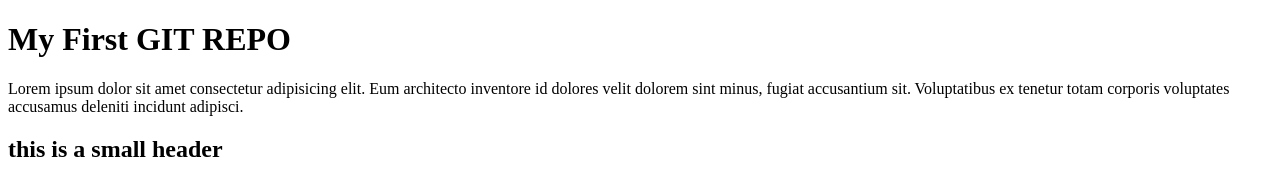
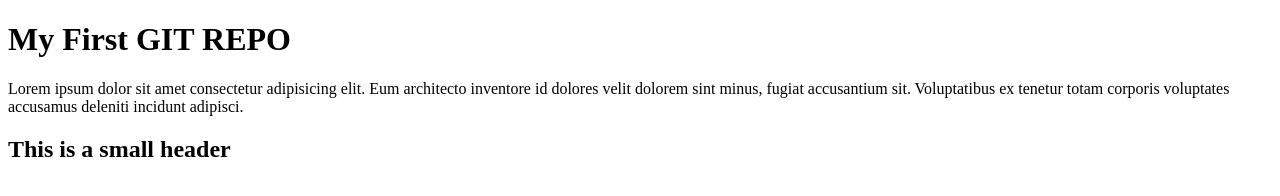
Before and after one commit to Senesh-Manuka-Sandaruwan/wdos-oct-one, a plain HTML site: page index.html in a window 1280 px wide. Drawn offline with Linux system fonts and the light colour scheme.

```diff
--- a/index.html
+++ b/index.html
@@ -9,6 +9,6 @@
 <body>
     <h1>My First GIT REPO</h1>
     <p1>Lorem ipsum dolor sit amet consectetur adipisicing elit. Eum architecto inventore id dolores velit dolorem sint minus, fugiat accusantium sit. Voluptatibus ex tenetur totam corporis voluptates accusamus deleniti incidunt adipisci.</p1>
-    <h2>this is a small header</h2>
+    <h2>This is a small header</h2>
 </body>
 </html>
```
